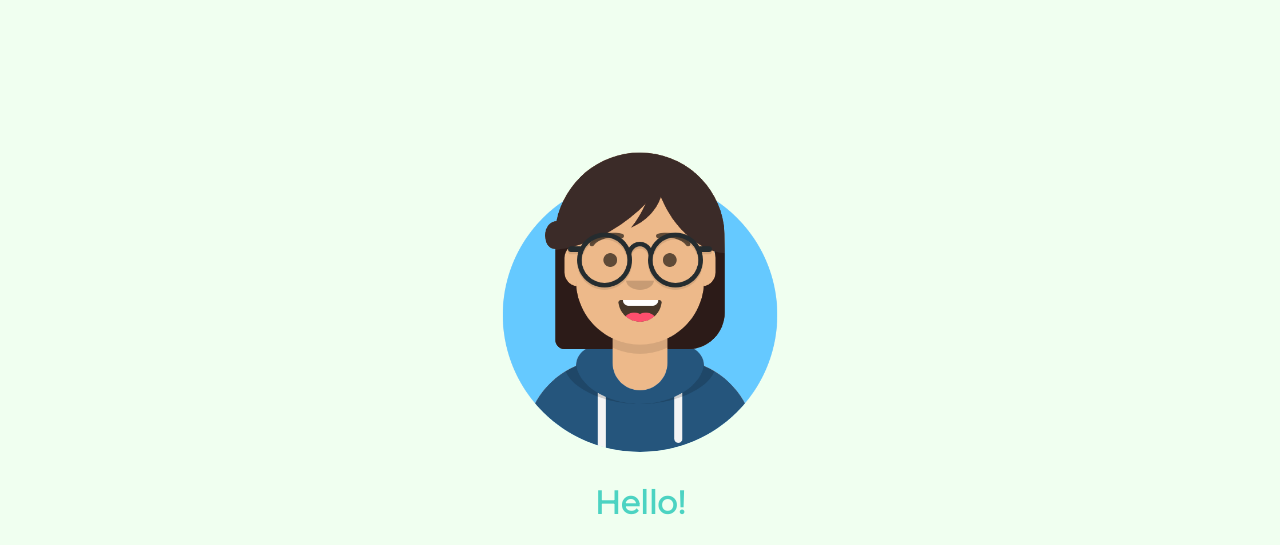
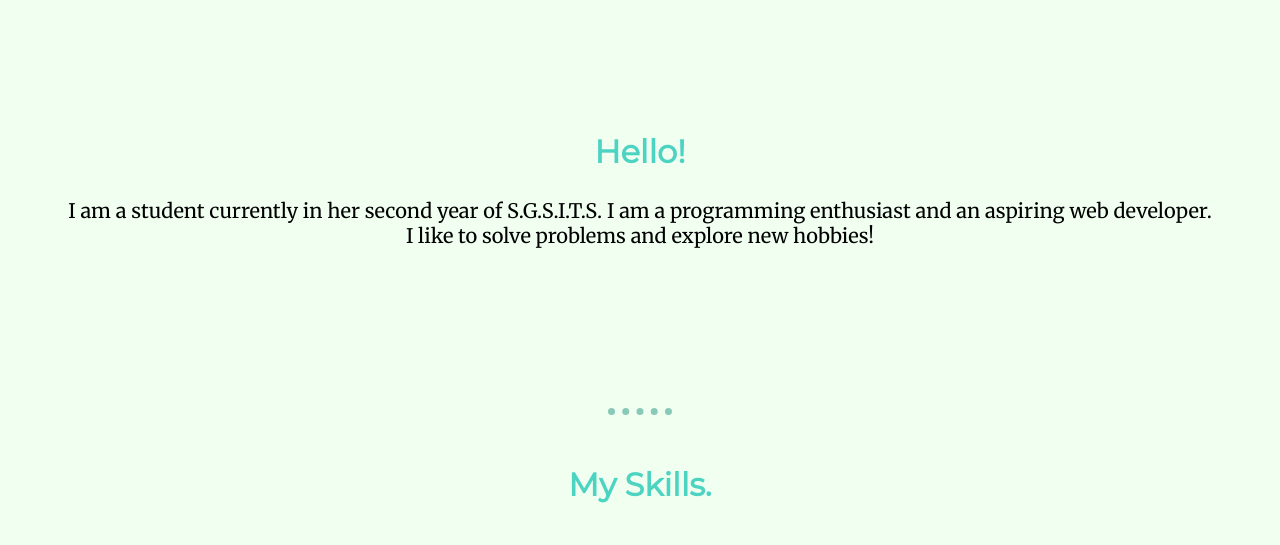
Before and after one commit to kashc11/Portfolio, a plain HTML site: page index.html in a window 1280 px wide. Shown: the part 800-1345 px from the top of the page. Drawn offline with Linux system fonts and the light colour scheme.

Commit message:
Update index.html

```diff
--- a/index.html
+++ b/index.html
@@ -20,7 +20,7 @@
   </div>
   <div class="middle">
     <div class="profile">
-      <img id="pfp" src="images/avatar.png" alt="Avatar">
+<!--       <img id="pfp" src="images/avatar.png" alt="Avatar"> -->
       <h2>Hello!</h2>
       <p>I am a student currently in her second year of S.G.S.I.T.S. I am a programming enthusiast and an aspiring web developer.
         <br /> I like to solve problems and explore new hobbies! <br />
```
